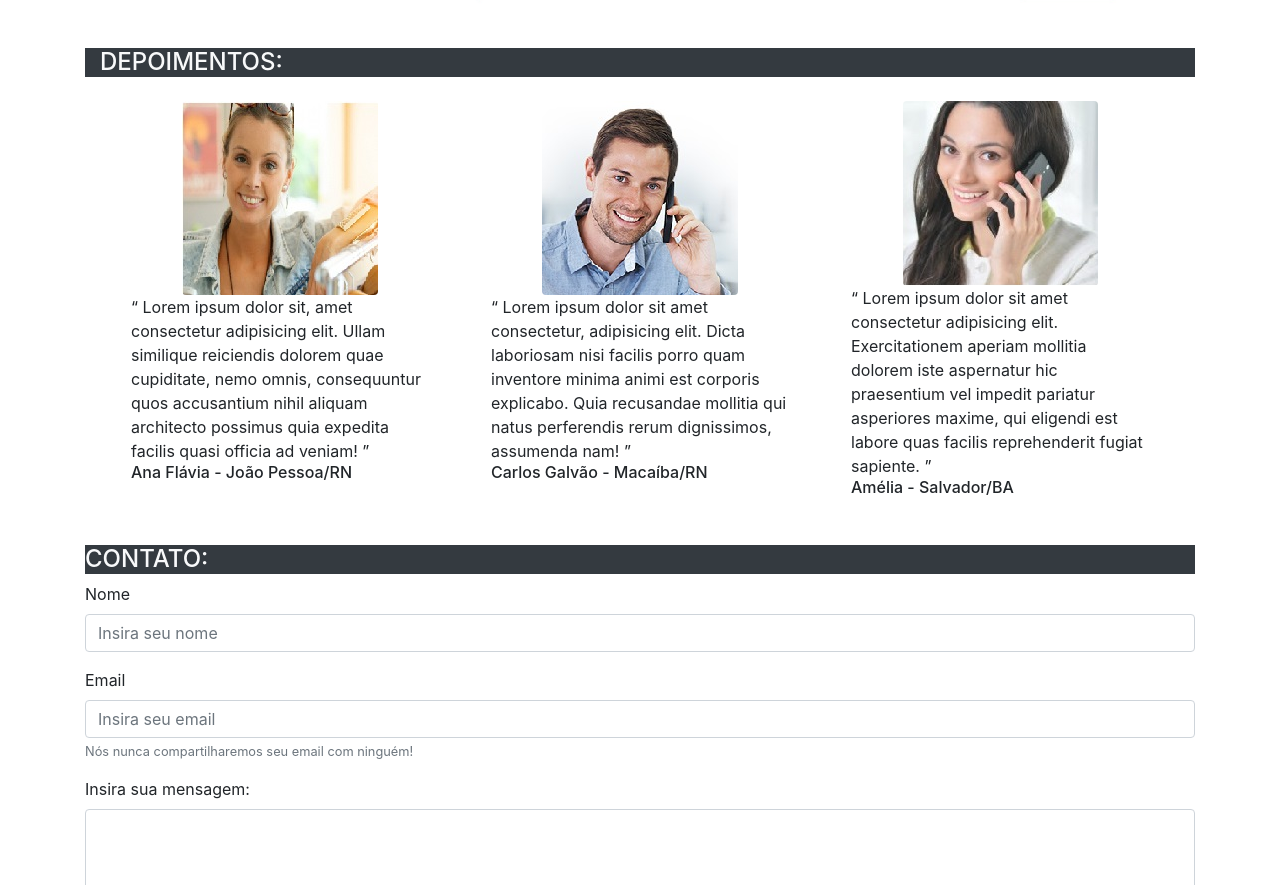
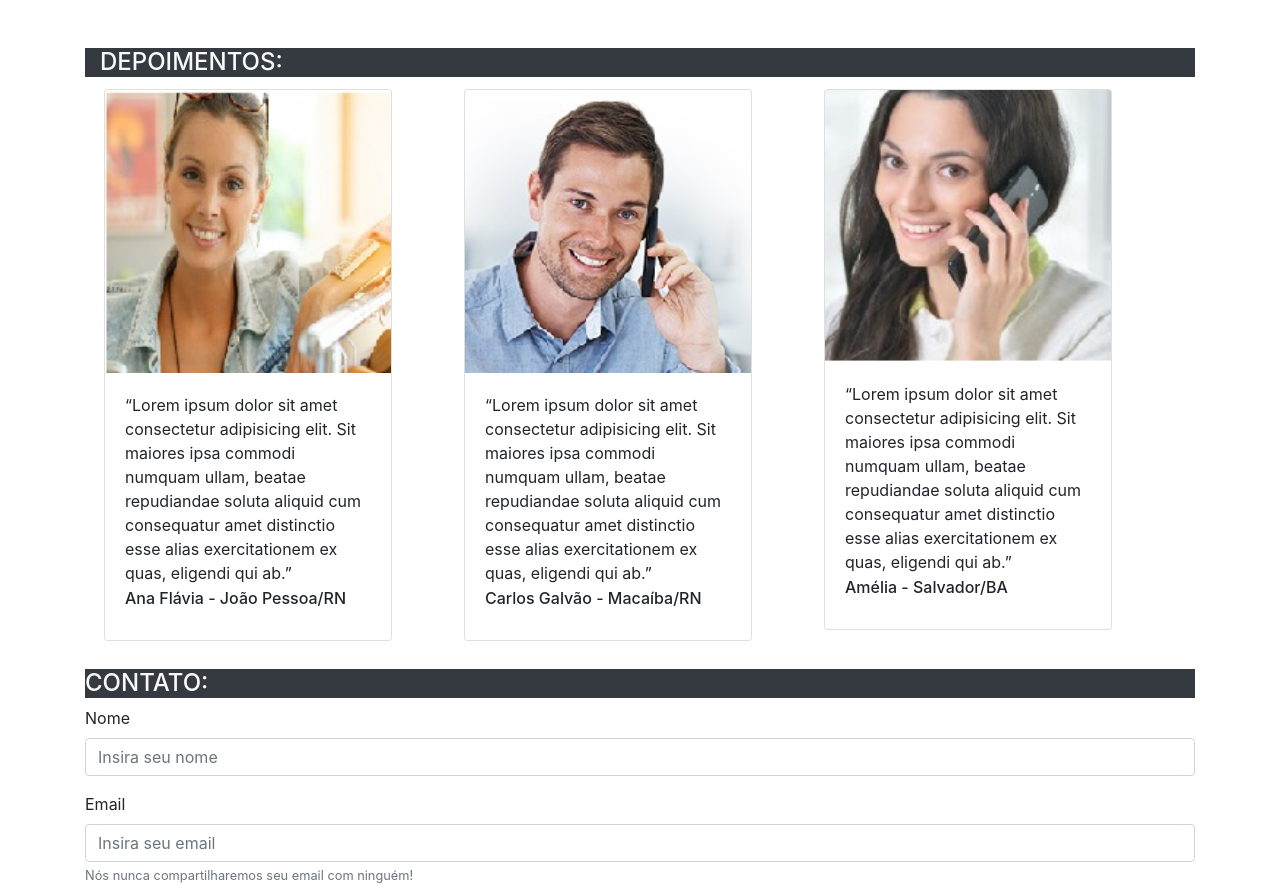
Before and after one commit to tattudc/curriculum_bootstrap, a plain HTML site: page index.html in a window 1280 px wide. Shown: the part 1775-2660 px from the top of the page. Drawn offline with nearby package versions, Linux system fonts and the light colour scheme.

Commit message:
Inserindo card

```diff
--- a/index.html
+++ b/index.html
@@ -95,28 +95,34 @@
             </div>
         </div>
         <h4 class="container mx-auto bg-dark text-light" id="depo">DEPOIMENTOS:</h4>
-        <div class="container row mx-auto">
-                <div class="col-sm m-3">
-                    <img src="img/cliente 1.jpg" class="img-fluid mx-auto d-block rounded" alt="clienteDep1">
-                    <q class="text-justify">
-                    Lorem ipsum dolor sit, amet consectetur adipisicing elit. Ullam similique reiciendis dolorem quae cupiditate, nemo omnis, consequuntur quos accusantium nihil aliquam architecto possimus quia expedita facilis quasi officia ad veniam!
-                    </q>
-                    <h6>Ana Flávia - João Pessoa/RN</h6>
+        <div class="container-fluid row">
+            <div class="col-sm m-1">
+                <div class="card" style="width: 18rem;">
+                    <img src="img/cliente 1.jpg" class="card-img-top" alt="img1">
+                    <div class="card-body">
+                      <q class="card-text">Lorem ipsum dolor sit amet consectetur adipisicing elit. Sit maiores ipsa commodi numquam ullam, beatae repudiandae soluta aliquid cum consequatur amet distinctio esse alias exercitationem ex quas, eligendi qui ab.</q>
+                      <h6 class="card-title mt-1">Ana Flávia - João Pessoa/RN</h6>
+                    </div>
                 </div>
-                <div class="col-sm m-3">
-                    <img src="img/cliente 2.jpg" class="img-fluid mx-auto d-block rounded" alt="clienteDep2">
-                    <q class="text-justify">
-                        Lorem ipsum dolor sit amet consectetur, adipisicing elit. Dicta laboriosam nisi facilis porro quam inventore minima animi est corporis explicabo. Quia recusandae mollitia qui natus perferendis rerum dignissimos, assumenda nam!
-                    </q>
-                    <h6>Carlos Galvão - Macaíba/RN</h6>
+            </div>
+            <div class="col-sm m-1">
+                <div class="card" style="width: 18rem;">
+                    <img src="img/cliente 2.jpg" class="card-img-top" alt="img1">
+                    <div class="card-body">
+                        <q class="card-text">Lorem ipsum dolor sit amet consectetur adipisicing elit. Sit maiores ipsa commodi numquam ullam, beatae repudiandae soluta aliquid cum consequatur amet distinctio esse alias exercitationem ex quas, eligendi qui ab.</q>
+                        <h6 class="card-title mt-1">Carlos Galvão - Macaíba/RN</h6>
+                    </div>
                 </div>
-                <div class="col-sm m-3">
-                    <img src="img/cliente 3.jpg" class="img-fluid mx-auto d-block rounded" alt="clienteDep3">
-                    <q class="text-justify">
-                        Lorem ipsum dolor sit amet consectetur adipisicing elit. Exercitationem aperiam mollitia dolorem iste aspernatur hic praesentium vel impedit pariatur asperiores maxime, qui eligendi est labore quas facilis reprehenderit fugiat sapiente.
-                    </q>
-                    <h6>Amélia - Salvador/BA</h6>
+            </div>
+            <div class="col-sm m-1">
+                <div class="card" style="width: 18rem;">
+                    <img src="img/cliente 3.jpg" class="card-img-top" alt="img1">
+                    <div class="card-body">
+                        <q class="card-text">Lorem ipsum dolor sit amet consectetur adipisicing elit. Sit maiores ipsa commodi numquam ullam, beatae repudiandae soluta aliquid cum consequatur amet distinctio esse alias exercitationem ex quas, eligendi qui ab.</q>
+                        <h6 class="card-title mt-1">Amélia - Salvador/BA</h6>
+                    </div>
                 </div>
+            </div>
         </div><br>
         <h4 id="contat" class="bg-dark text-light">CONTATO: </h4>
         <form>
```
